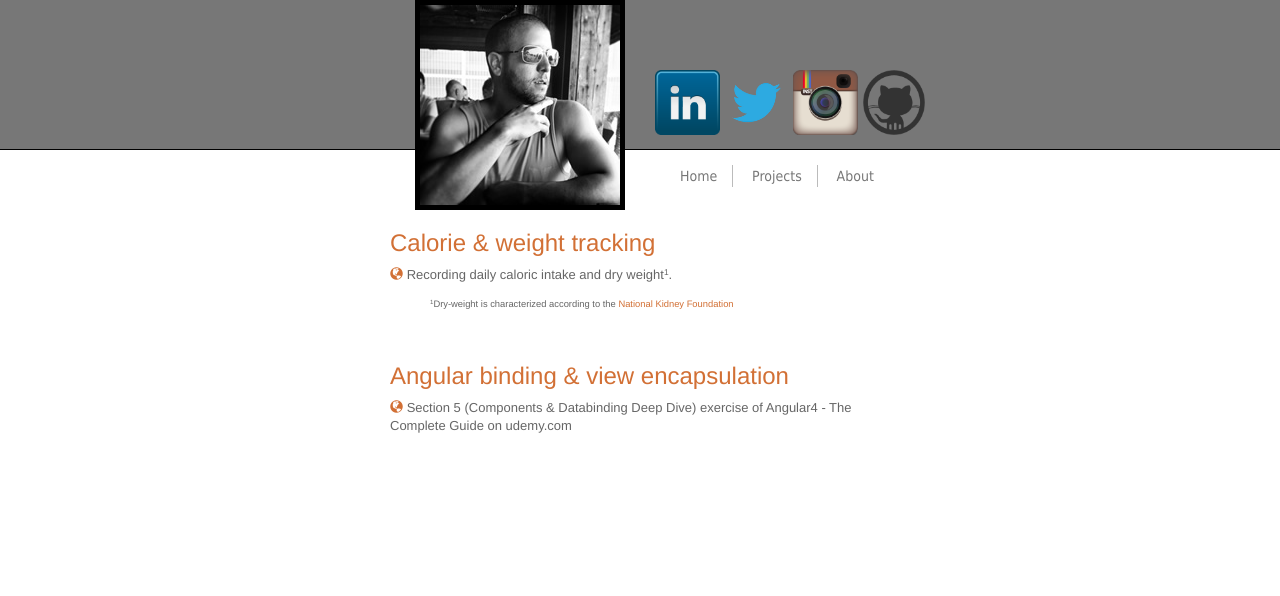
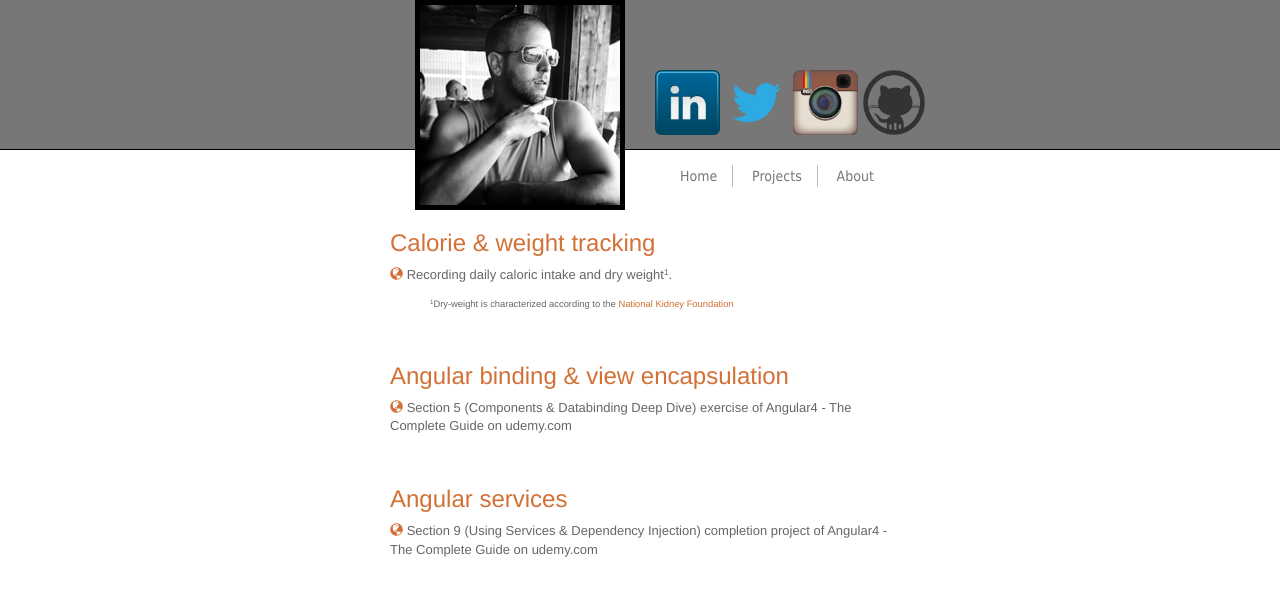
Before and after one commit to Floresj4/floresj4.github.io, a Jekyll site: the page built from projects.html, in a window 1280 px wide. Shown: the top 596 px of the page. Built offline with Jekyll 4.4.1, drawn with Linux system fonts in a browser that asks for light colours; nearby versions of some CDN libraries.

Commit message:
adding new angular project

```diff
--- a/projects.html
+++ b/projects.html
@@ -37,3 +37,19 @@ layout: simple-page
 			Section 5 (Components &amp; Databinding Deep Dive) exercise of Angular4 - The Complete Guide on udemy.com
 		</p>
 	</div>
+
+
+	<div class='blog-post'>
+		<h3 class='project-link'>
+			<a href='https://floresj4.github.io/angular-services/'>Angular services</a>
+		</h3>
+
+		<p>
+			<span class='project-link'>
+				<a href='https://floresj4.github.io/angular-services/' class='project-link-icon'>
+					<span class='glyphicon glyphicon-globe'></span>
+				</a>
+			</span>
+			Section 9 (Using Services &amp; Dependency Injection) completion project of Angular4 - The Complete Guide on udemy.com
+		</p>
+	</div>
```
